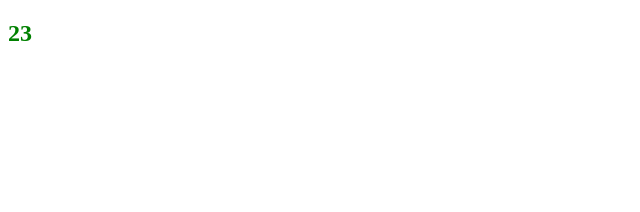
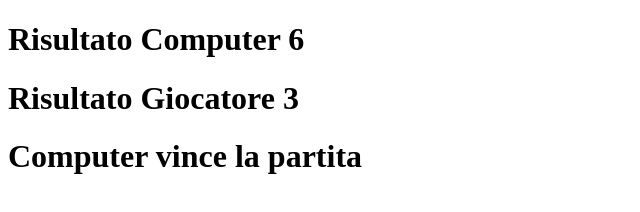
Before and after one commit to LUCACIPRANI/js-mail-dadi, a plain HTML site: page Esercizio dadi/index.html in a window 1280 px wide. Shown: the whole page, without its empty margins (0-640 px from the left). Drawn offline with Linux system fonts and the light colour scheme.

Commit message:
esercizio Dadi

```diff
--- a/Esercizio dadi/index.html
+++ b/Esercizio dadi/index.html
@@ -8,7 +8,15 @@
     <title>Esercizio Dadi</title>
 </head>
 <body>
-    <h2>23</h2>
+
+    <h1 id="computer"></h1>
+    <h1 id="giocatore"></h1>
+    <h1 id="computervincente"></h1>
+    <h1 id="giocatorevincente"></h1>
+    <h1 id="parità"></h1>
+
+
+
     <script src="../Esercizio dadi/js/main.js"></script>
 </body>
 </html>
--- a/Esercizio dadi/js/main.js
+++ b/Esercizio dadi/js/main.js
@@ -1 +1,29 @@
-alert("ciao a titti");
+// Generare un numero random da 1 a 6, sia per il giocatore sia per il computer.
+
+var computer = Math.floor(Math.random() * 7);
+console.log(computer);
+
+document.getElementById("computer").innerHTML = "Risultato Computer " + computer;
+
+var giocatore = Math.floor(Math.random() * 7);
+console.log(giocatore);
+
+document.getElementById("giocatore").innerHTML = "Risultato Giocatore " + giocatore;
+
+var vincente = "la partita";
+
+// Stabilire il vincitore, in base a chi fa il punteggio più alto.
+
+if(computer > giocatore){
+    console.log("computer vince");
+    document.getElementById("computervincente").innerHTML = "Computer vince " + vincente;
+
+} else if (computer < giocatore){
+    console.log("giocatore vince");
+    document.getElementById("giocatorevincente").innerHTML = "Giocatore vince " + vincente;
+}
+else {
+    console.log("parità");
+    document.getElementById("parità").innerHTML = "Parità ";
+
+}
```
